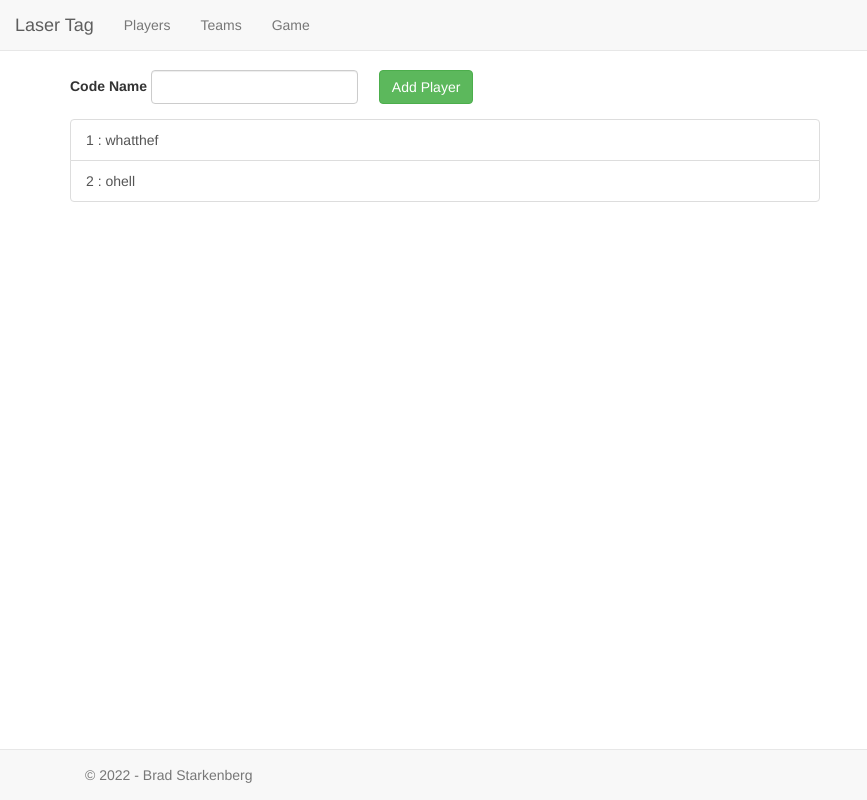
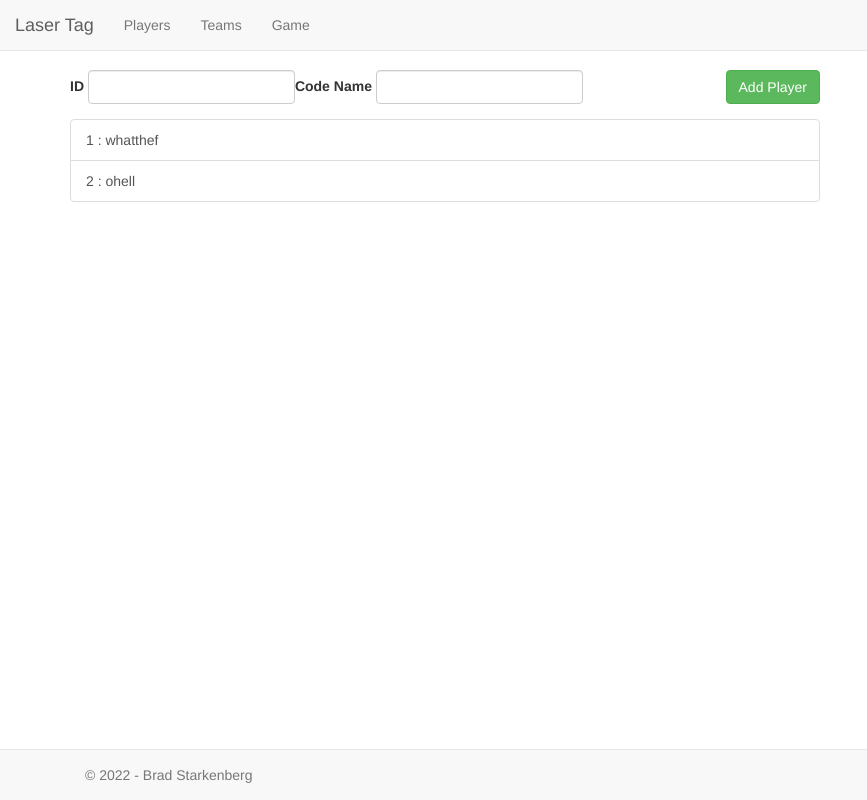
Before and after one commit to bstarke/lasertag-example, an Angular app: page / in a window 1280 px wide. Shown: the whole page, without its empty margins (0-867 px from the left). Built offline with nearby package versions, Linux system fonts and the light colour scheme.

Commit message:
WIP: player service

```diff
--- a/src/app/player/player.component.html
+++ b/src/app/player/player.component.html
@@ -1,8 +1,10 @@
 <div class="row">
-  <div class="col-xs-10">
+  <div class="col-xs-12">
     <form>
       <div class="row">
-        <div class="col-sm-8 form-inline form-group">
+        <div class="col-sm-12 form-inline form-group">
+          <label for="id" class="col-form-label col-form-label-sm text-left justify-content-start">ID&nbsp;</label>
+          <input type="text" id="id" class="form-control">
           <label for="codeName" class="col-form-label col-form-label-sm text-left justify-content-start">Code Name&nbsp;</label>
           <input type="text" id="codeName" class="form-control">
           <button class="btn btn-success pull-right">Add Player</button>
--- a/src/app/server.service.ts
+++ b/src/app/server.service.ts
@@ -1,9 +1,26 @@
-import { Injectable } from '@angular/core';
+import {Injectable} from '@angular/core';
+import {HttpClient} from "@angular/common/http";
 
 @Injectable({
   providedIn: 'root'
 })
 export class ServerService {
+  baseUrl: string = "http://localhost:8080"
 
-  constructor() { }
+  constructor(private http: HttpClient) {
+  }
+
+  createPlayer(postData: { codeName: string }) {
+    this.http
+      .post(this.baseUrl + "/players", postData)
+      .subscribe();
+  }
+
+  getAllPlayers() {
+    this.http
+      .get(this.baseUrl + "/players")
+      .subscribe(players => {
+        console.log(players)
+      });
+  }
 }
```
Also changed, not shown: src/app/app.module.ts (+5 -2 lines).
